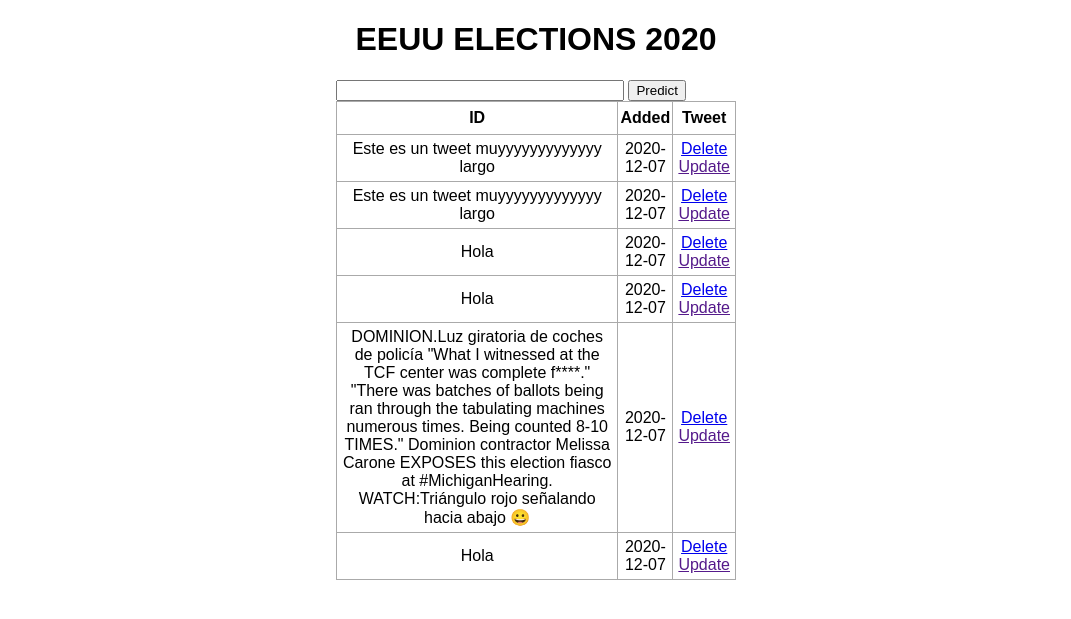
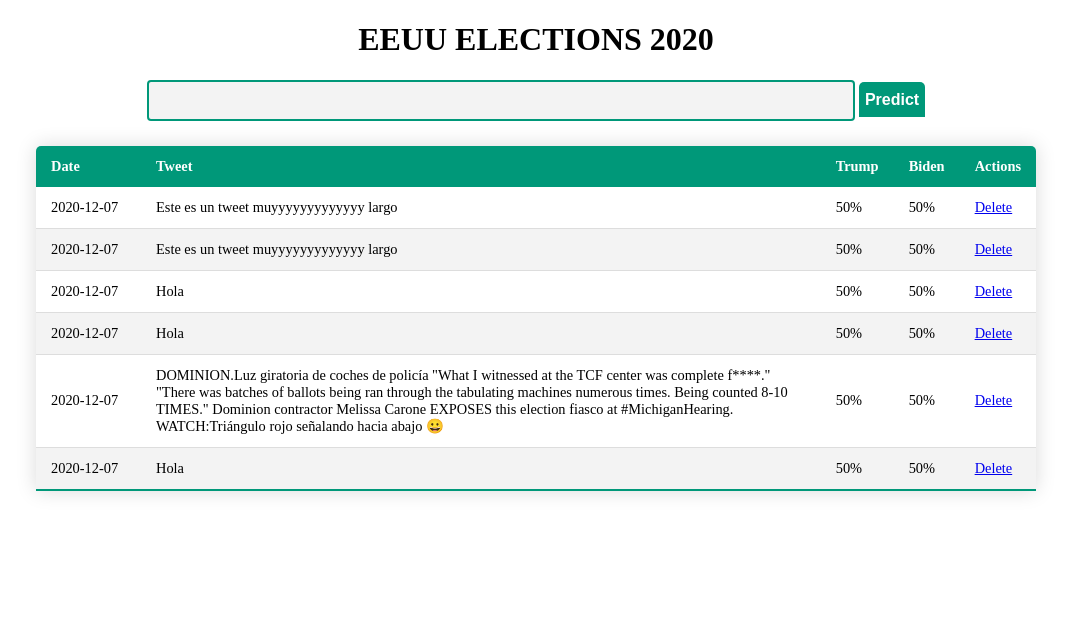
Before and after one commit to raulcastillabravo/EEUU-Elections-Tweets-Web, a Flask app: page / in a window 1280 px wide. Shown: the top 619 px of the page, without its empty margins (104-1175 px from the left). Run offline with Flask 2, Linux system fonts and the light colour scheme; data comes from the database, SQL or seed files in the repository; both versions use the stored data as it was after the commit.

Commit message:
Version 0.2
- Table style
- Text field style
- Works in Clouf Foundry

```diff
--- a/static/css/estilo.css
+++ b/static/css/estilo.css
@@ -1,9 +1,9 @@
 body {
-    background-color: lightblue;
+    background-color: white;
   }
 
   h1 {
-    color: white;
+    color: black;
     text-align: center;
   }
 
--- a/templates/base.html
+++ b/templates/base.html
@@ -4,7 +4,10 @@
     <meta charset="UTF-8">
     <meta name="viewport" content="width=device-width, initial-scale=1.0">
     <title>DeepLearning - EEUU Elections</title>
+    <!--
     <link rel="stylesheet" href="{{ url_for('static', filename='css/estilo2.css') }}">
+    -->
+
     {% block head %} {% endblock %}
 </head>
 <body>
--- a/templates/index.html
+++ b/templates/index.html
@@ -7,34 +7,108 @@
 
 {% block body %}
 
+<style>
+    .content-table{
+        border-collapse: collapse;
+        margin: 25px 0;
+        font-size: 0.9em;
+        min-width: 700px;
+        max-width: 1000px;
+        border-radius: 5px 5px 0 0;
+        overflow: hidden;
+        box-shadow: 0 0 20px rgba(0, 0, 0, 0.15);
+        margin-left: auto;
+        margin-right: auto;
+    }
+
+    .content-table thead tr {
+        background-color: #009879;
+        color: #ffffff;
+        text-align: left;
+        font-weight: bold;
+    }
+
+    .content-table th,
+    .content-table td {
+        padding: 12px 15px;
+    }
+
+    .content-table tbody tr {
+        border-bottom: 1px solid #dddddd;
+    }
+
+    .content-table tbody tr:nth-of-type(even) {
+        background-color: #f3f3f3
+    }
+
+    .content-table tbody tr:last-of-type{
+        border-bottom: 2px solid #009879
+    }
+
+    .text-field-form{
+        margin-left: auto;
+        margin-right: auto;
+    }
+
+    .text-field{
+        background-color: #f3f3f3;
+        width: 700px;
+        height: 35px;
+        border-radius: 4px;
+        border: 2px solid #009879;
+        resize: none;
+    }
+
+
+    .button{
+        background-color: #009879;
+        border: none;
+        color: white;
+        text-align: center;
+        border-radius: 5px 5px 0 0;
+        font-size: 16px;
+        font-weight: bold;
+        height: 35px;
+        cursor: pointer;
+    }
+
+</style>
+
 <div class="content">
 
     <h1 style="text-align: center">EEUU ELECTIONS 2020</h1>
 
-    <form action="/" method="POST">
-        <input type="text" name="content" id="content">
-        <input type="submit" value="Predict">
+    <form style="text-align: center" caction="/" method="POST">
+        <input class="text-field" type="text" name="content" id="content">
+        <input class="button" type="submit" value="Predict">
     </form>
 
-    <table>
-        <tr>
-            <th>ID</th>
-            <th>Added</th>
-            <th>Tweet</th>
-        </tr>
+    <table class="content-table" >
+        <thead>
+            <tr>
+                <th style="min-width: 75px">Date</th>
+                <th>Tweet</th>
+                <th>Trump</th>
+                <th>Biden</th>
+                <th>Actions</th>
+            </tr>
+        </thead>
 
-        {% for tweet in tweets %}
+        <tbody>
+            {% for tweet in tweets %}
             <tr>
+                <td>{{ tweet.date_created.date() }}</td>
                 <td>{{ tweet.content }}</td>
-                <td>{{ tweet.date_created.date()}}</td>
+                <td>50%</td>
+                <td>50%</td>
                 <td>
                     <a href="/delete/{{tweet.id}}">Delete</a>
-                    <br>
-                    <a href="">Update</a>
                 </td>
             </tr>
 
         {% endfor %}
+        </tbody>
+
     </table>
 
 </div>
```
Also changed, not shown: test.db.
